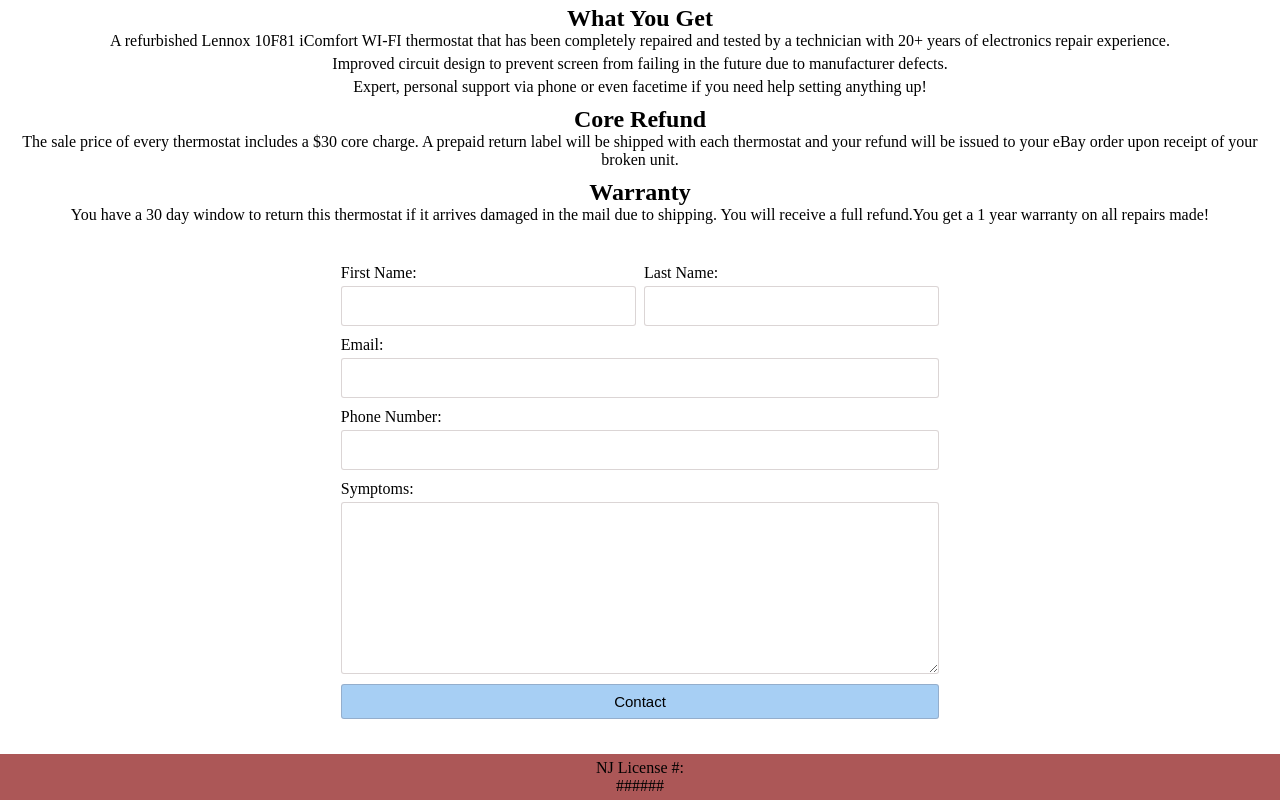
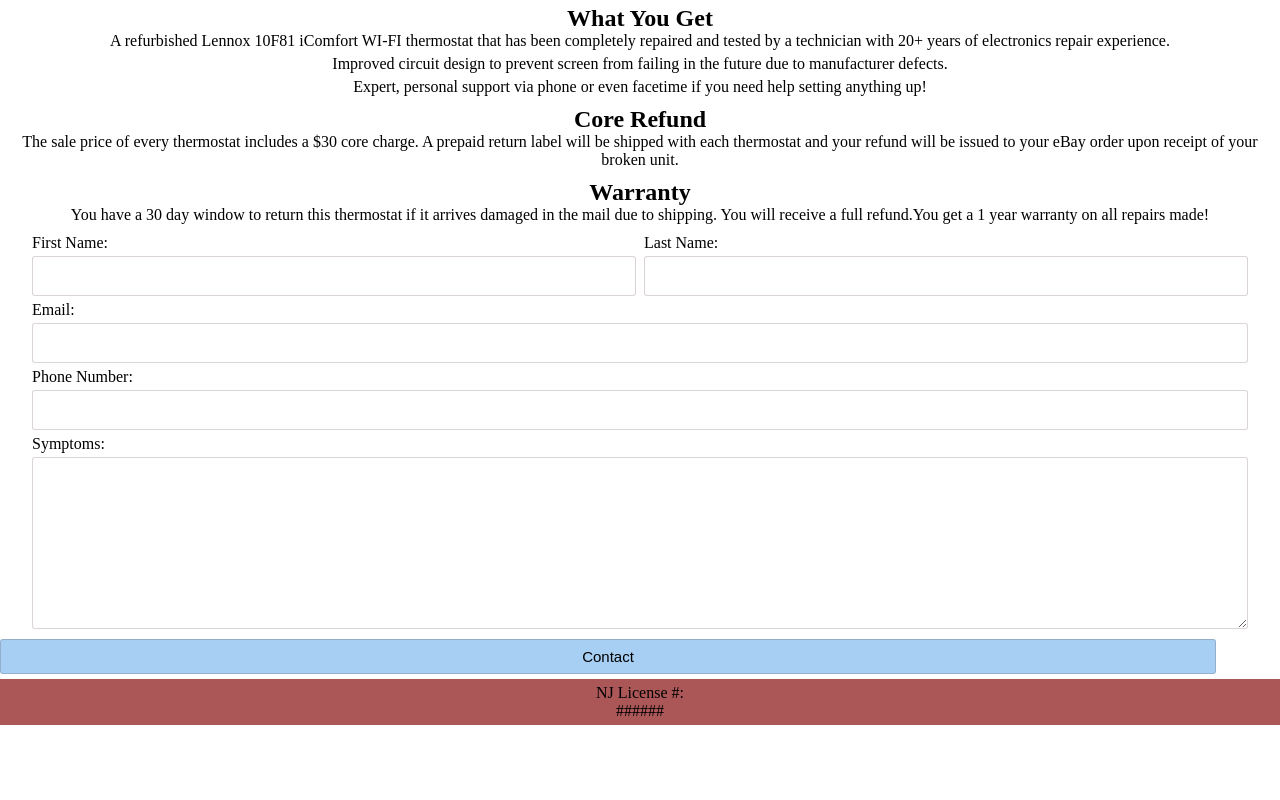
Before and after one commit to saharVac/yehuda-fixes-thermostats, a React (Create React App) app: page / in a window 1280 px wide. Shown: the part 706-1506 px from the top of the page. After the commit the page ends 1431 px from the top, so only its background shows below. Built offline with nearby package versions, Linux system fonts and the light colour scheme.

Commit message:
achanged form component to div to avoid button sending to top of page

```diff
--- a/src/Components/Form/Index.js
+++ b/src/Components/Form/Index.js
@@ -14,14 +14,15 @@ function Form() {
     const symptomsRef = useRef()
 
     const sendMail = () => {
+        console.log("here")
         // TODO: update the API endpoint once new one created
-        Axios.post("https://svac-shopping-list.herokuapp.com/send-contact-email", { firstName: firstNameRef.current.value, lastName: lastNameRef.current.value, email: emailRef.current.value, phoneNumber: phoneNumberRef.current.value, symptoms: symptomsRef.current.value }).then(response => {
-            // Clear form and indicate message was sent
-        }).catch(err => console.log(err))
+        // Axios.post("https://svac-shopping-list.herokuapp.com/send-contact-email", { firstName: firstNameRef.current.value, lastName: lastNameRef.current.value, email: emailRef.current.value, phoneNumber: phoneNumberRef.current.value, symptoms: symptomsRef.current.value }).then(response => {
+        //     // Clear form and indicate message was sent
+        // }).catch(err => console.log(err))
     }
 
     return (
-        <form action="#">
+        <div>
             <div className="name-area form-row">
                 <div className="input-group name-input" id="first-name">
                     First Name: <input type="text" ref={firstNameRef} />
@@ -40,7 +41,7 @@ function Form() {
                 Symptoms: <textarea ref={symptomsRef} cols="30" rows="10"></textarea>
             </div>
             <button onClick={() => sendMail()} className="submit">Contact</button>
-        </form>
+        </div>
     )
 }
 
```
